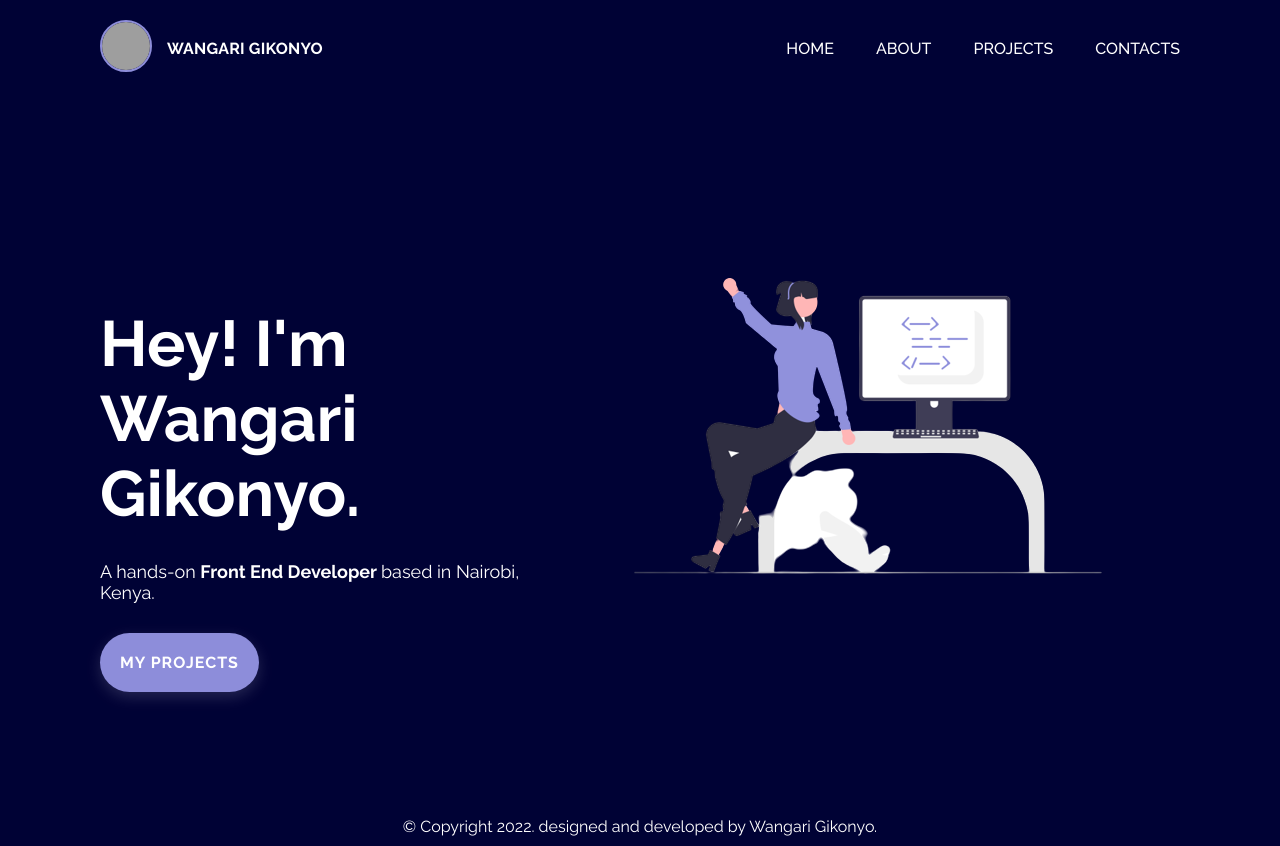
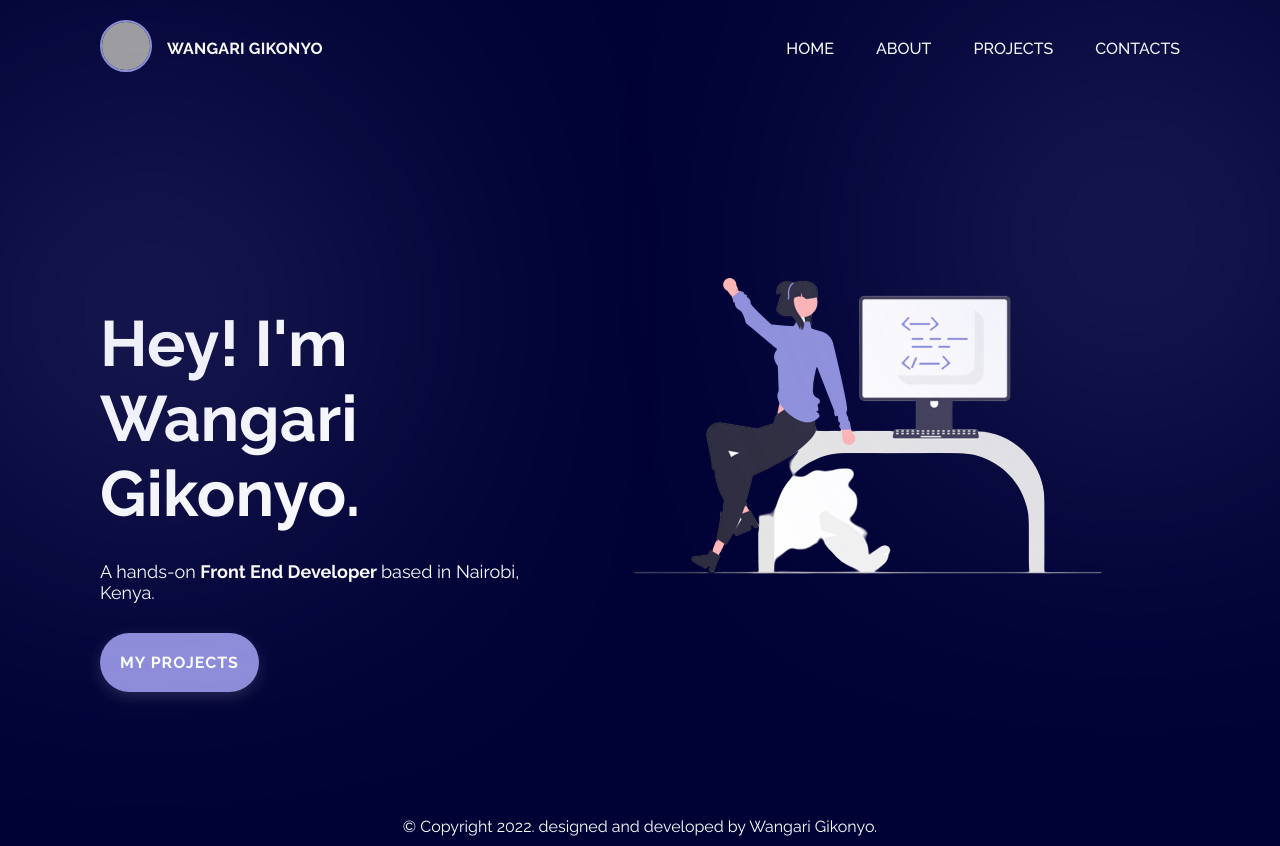
Before and after one commit to WangariGikonyo/wangari_gikonyo, a plain HTML site: page home.html in a window 1280 px wide. Drawn offline with Linux system fonts and the light colour scheme; grey boxes are pictures that could not be loaded.

Commit message:
gradient on the home page

```diff
--- a/css/style.css
+++ b/css/style.css
@@ -12,6 +12,7 @@ body{
     padding-bottom: 10px;
     background-color: #000235;
     color: #ffff;
+    position: relative;
 
 
 }
@@ -37,6 +38,28 @@ p{
     padding-right: 100px;
     padding-top: 20px;
     padding-bottom: 10px;
+    position: relative;
+}
+.gradient{
+    width: 300px;
+    height: 300px;
+    border-radius: 50%;
+    position: absolute;
+    top:75px;
+    left: 0px;
+    background: rgba(141, 141, 218, 0.5);
+    filter: blur(153px);
+}
+.right-gradient{
+    width: 300px;
+    height: 300px;
+    border-radius: 50%;
+    position: absolute;
+    top: 0px;
+    right: 0px;
+    background: rgba(141, 141, 218, 0.5);
+    filter: blur(153px);
+    overflow: hidden;
 }
 #nav .parent-nav{
     width: 70%;
@@ -266,11 +289,12 @@ hr{
 }
 .contact-me .contact-form input::placeholder{
     color: #8D8DDA;
+    font-size: 12px;
     padding-left: 15px;
 }
 .contact-me .contact-form textarea::placeholder{
     color: #8D8DDA;
-    padding-left: 15px;
+    padding-left: 10px;
     padding-top: 5px;
 }
 .contact-me .contact-form textarea{
@@ -307,7 +331,7 @@ hr{
 }
 .form-parent button:hover{
     background-color: transparent;
-    color: #ffff;
+    color: #8D8DDA;
     border: 1px solid #8D8DDA;
     border-radius: 5px;
     padding: 10px;
--- a/home.html
+++ b/home.html
@@ -34,6 +34,8 @@
         </div>
     </div>
     <div class="first-page">
+        <div class="gradient"></div>
+        <div class="right-gradient"></div>
         <div id="intro-section" class="">
             <div class=" intro-text">
                 <h1 class="bigger-text">
```
Also changed, not shown: Contact.html (+1 -1 lines), Projects.html (+1 -1 lines).
